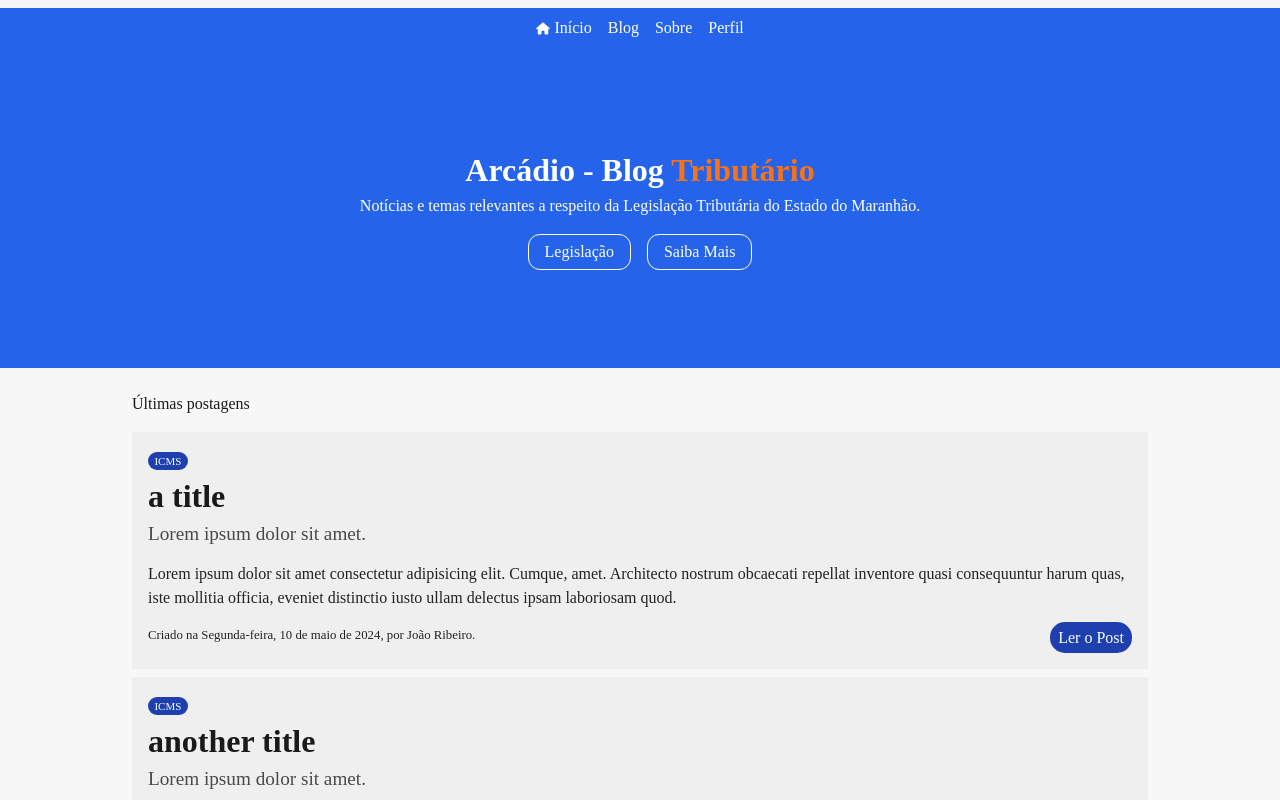
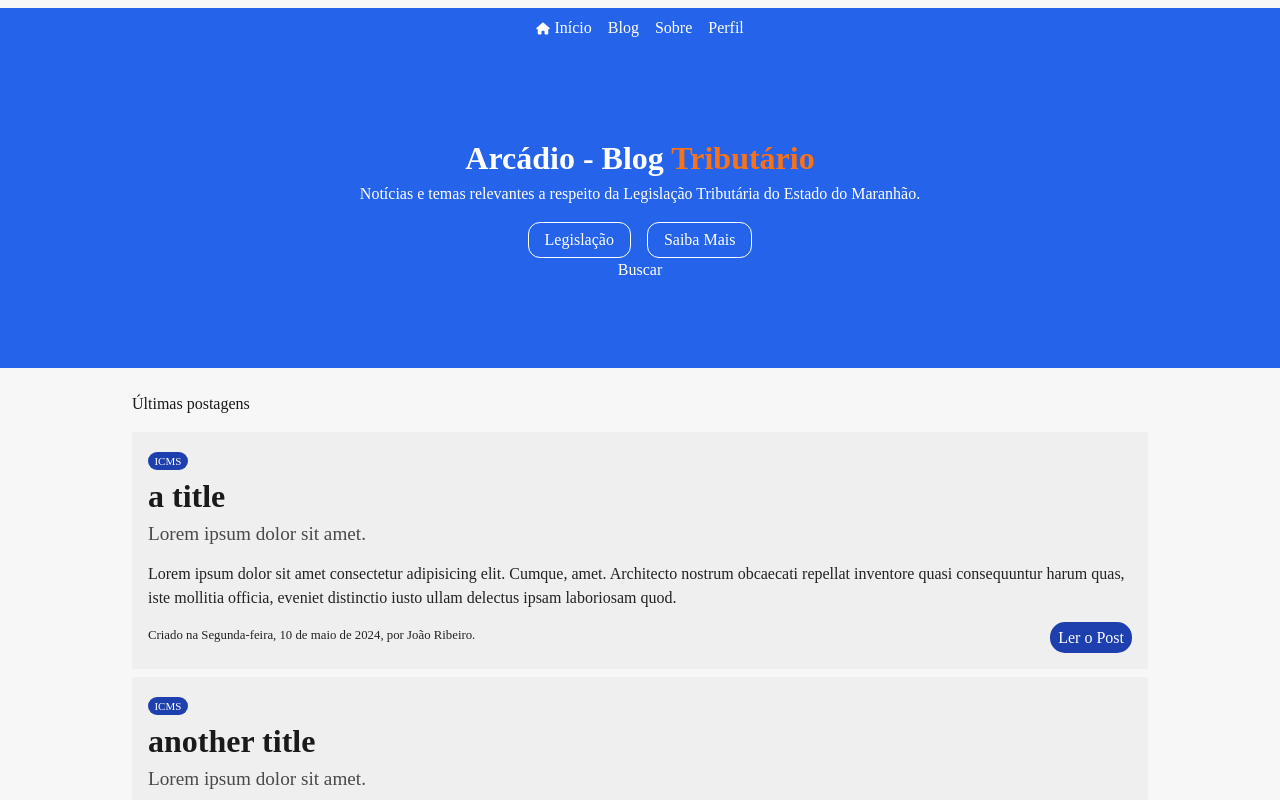
Before and after one commit to Guihumberto/blogestudodalei, a Nuxt app: page / in a window 1280 px wide. Shown: the top 800 px of the page. Built offline with nearby package versions, Linux system fonts and the light colour scheme; data requests are answered from the project's data file.

Commit message:
correcao

```diff
--- a/componentes/Banner.vue
+++ b/componentes/Banner.vue
@@ -5,6 +5,9 @@
         <div class="btns-group">
             <a href="#">Legislação</a>
             <a class="mx-2" href="#">Saiba Mais</a>
+        </div>
+        <div>
+            Buscar
         </div>
     </section>
 </template>
```
